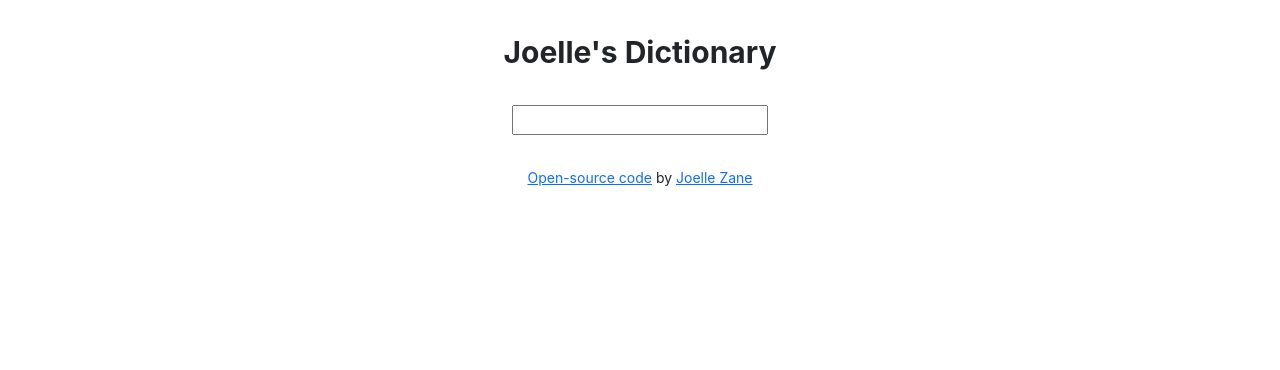
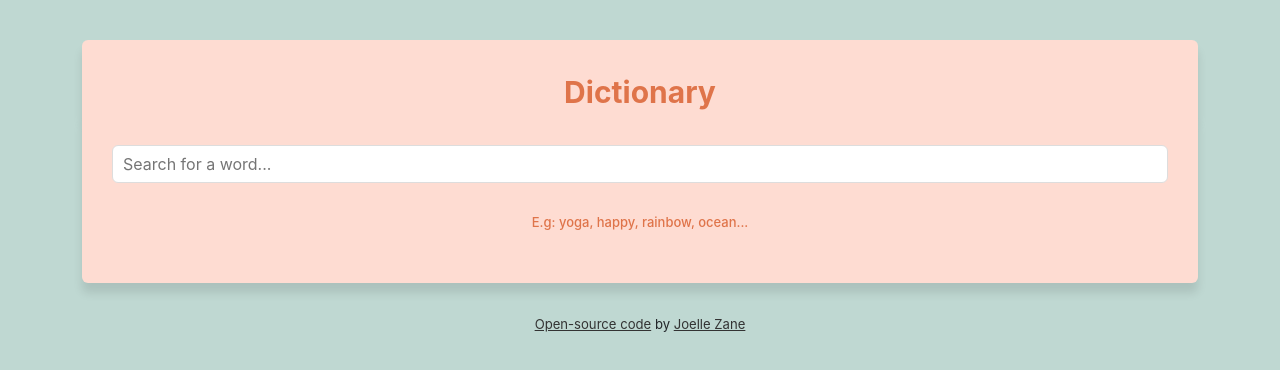
Before and after one commit to Joellez/dictionary-project, a React (Create React App) app: page / in a window 1280 px wide. Shown: the top 370 px of the page. Built offline with nearby package versions, Linux system fonts and the light colour scheme.

Commit message:
worked on css

```diff
--- a/src/App.css
+++ b/src/App.css
@@ -1,11 +1,35 @@
+body {
+  background: #bfd8d2;
+  margin-top: 40px;
+}
+
+a {
+  color: #333;
+
+}
+
+a:hover {
+color: #df744a;
+}
+
 .App-header {
   margin: 30px 0;
   font-weight: bold;
+  color: #df744a;
   font-size: 30px;
   text-align: center;
+  background: #fedcd2;
+  padding-top: 30px;
+  border-radius: 6px;
+  border-bottom-left-radius: 0%;
+  border-bottom-right-radius: 0%;
+  box-shadow: 0 10px 10px rgb(0 0 0 /10%);
+  margin-top: 20px;
+  margin-bottom: 0;
 }
 
 .App-footer {
   text-align: center;
   margin: 30px 0;
+  font-size: 15px;
 }
--- a/src/App.js
+++ b/src/App.js
@@ -5,7 +5,7 @@ function App() {
   return (
     <div className="App">
       <div className="container">
-        <header className="App-header">Joelle's Dictionary</header>
+        <header className="App-header top-of-page"> Dictionary</header>
         <main>
           <Dictionary />
         </main>
--- a/src/Dictionary.css
+++ b/src/Dictionary.css
@@ -1,4 +1,36 @@
 form {
-  margin-top: 30px;
   text-align: center;
 }
+
+.Dictionary section {
+  background: #fedcd2;
+  padding: 30px;
+  border-radius: 6px;
+  box-shadow: 0 10px 10px rgb(0 0 0 /10%);
+  margin: 20px 0;
+}
+
+.Dictionary section.search-bar{
+  background: #fedcd2;
+  border-top-left-radius: 0%;
+  border-top-right-radius: 0%;
+  box-shadow: 0 10px 10px rgb(0 0 0 /10%);
+  margin-top: 0;
+}
+
+.Dictionary input {
+  width: 100%;
+  border-radius: 6px;
+  color: #333;
+  padding: 6px 10px;
+  border: 1px solid #ddd;
+}
+
+.Dictionary .hint {
+  padding-top: 30px;
+  color: #df744a;
+  font-weight:500;
+  padding-bottom: 20px;
+  text-align: center;
+  font-size: 13px;
+}
--- a/src/Dictionary.js
+++ b/src/Dictionary.js
@@ -26,10 +26,13 @@ export default function Dictionary(){
 
 return (
   <div className="Dictionary">
+    <section className="search-bar">
       <form onSubmit={search}>
-        <input type="search" onChange={handleKeywordChange} />
-    </form>
-    <Results results={results}/>
+        <input type="search" placeholder="Search for a word..." onChange={handleKeywordChange} />
+      </form>
+      <div className="hint">E.g: yoga, happy, rainbow, ocean...</div>
+    </section>
+    <Results results={results} />
   </div>
 );
 
--- a/src/Phonetic.js
+++ b/src/Phonetic.js
@@ -4,7 +4,10 @@ import ReactAudioPlayer from "react-audio-player";
 export default function Phonetic(props) {
 
   return (
-    <div className="Phonetic">
+    <span className="Phonetic">
+      <div className="row">
+        <div className="col-4"></div>
+        <div className="col-5">
           <div className="audio-player">
             <ReactAudioPlayer
               src={props.phonetic.audio}
@@ -12,9 +15,11 @@ export default function Phonetic(props) {
               controls
             />
           </div>
-      <a href={props.phonetic.audio} target="_blank" rel="noreferrer">
-        <i class="fa-solid fa-volume-high" title="Listen"></i>
-      </a> {props.phonetic.text}
         </div>
+        <div className="col-3">
+          <div className="test">{props.phonetic.text} </div>
+        </div>
+      </div>
+    </span>
   );
 }
--- /dev/null
+++ b/src/Results.css
@@ -0,0 +1,6 @@
+.Results h2 {
+  font-size: 30px;
+  font-weight: bold;
+  line-height: 1.5;
+  color: #df744a;
+}
--- a/src/Results.js
+++ b/src/Results.js
@@ -1,11 +1,13 @@
 import React from "react";
 import Meaning from "./Meaning";
 import Phonetic from "./Phonetic";
+import "./Results.css";
 
 export default function Results(props) {
   if (props.results) {
     return (
       <div className="Results">
+        <section>
           <h2>{props.results.word}</h2>
           {props.results.phonetics
             .filter((phonetic) => phonetic.audio !== "")
@@ -16,11 +18,12 @@ export default function Results(props) {
                 </div>
               );
             })}
+        </section>
         {props.results.meanings.map(function (meaning, index) {
           return (
-            <div key={index}>
+            <section key={index}>
               <Meaning meaning={meaning} />
-            </div>
+            </section>
           );
         })}
       </div>
```
Lines whose indentation alone changed are shown as unchanged.
